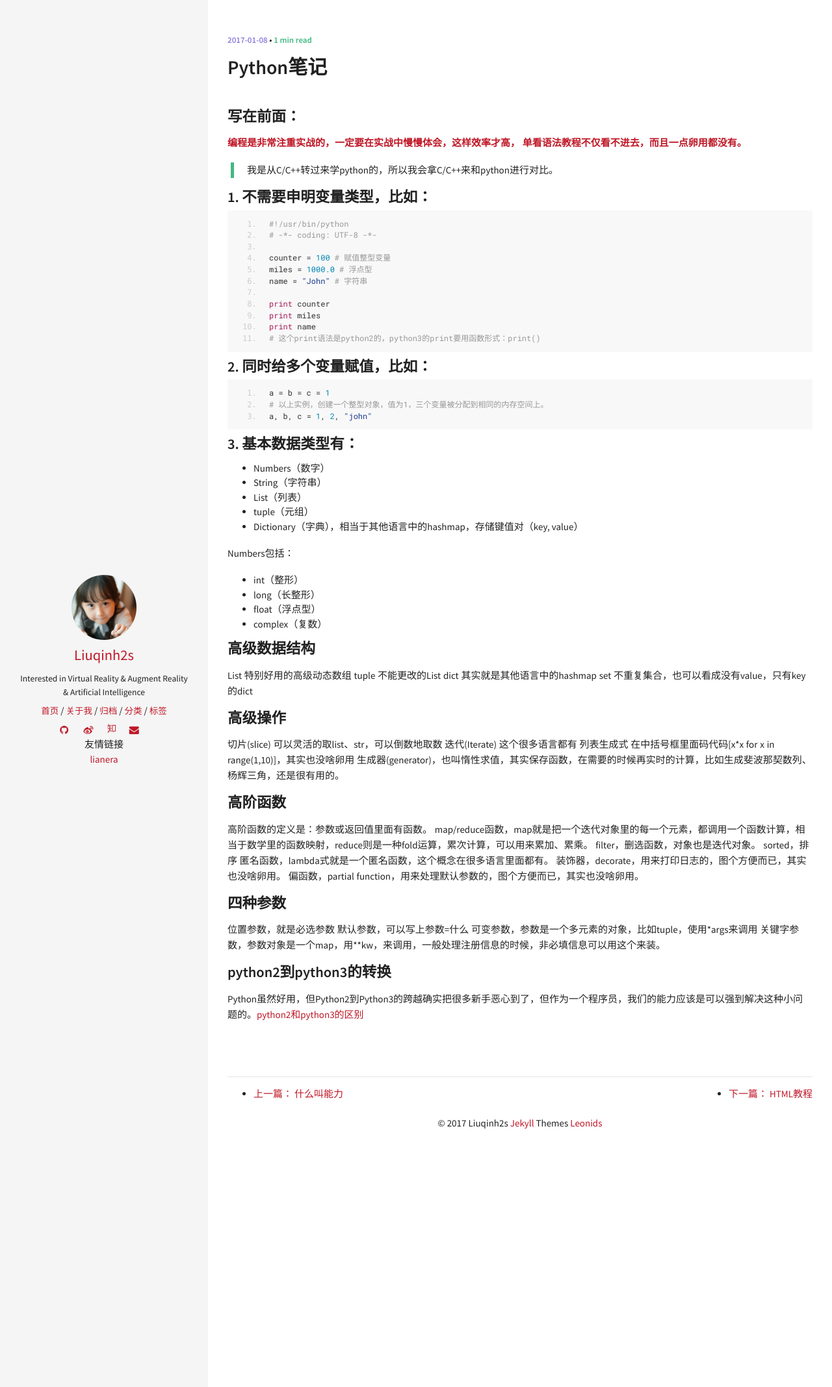
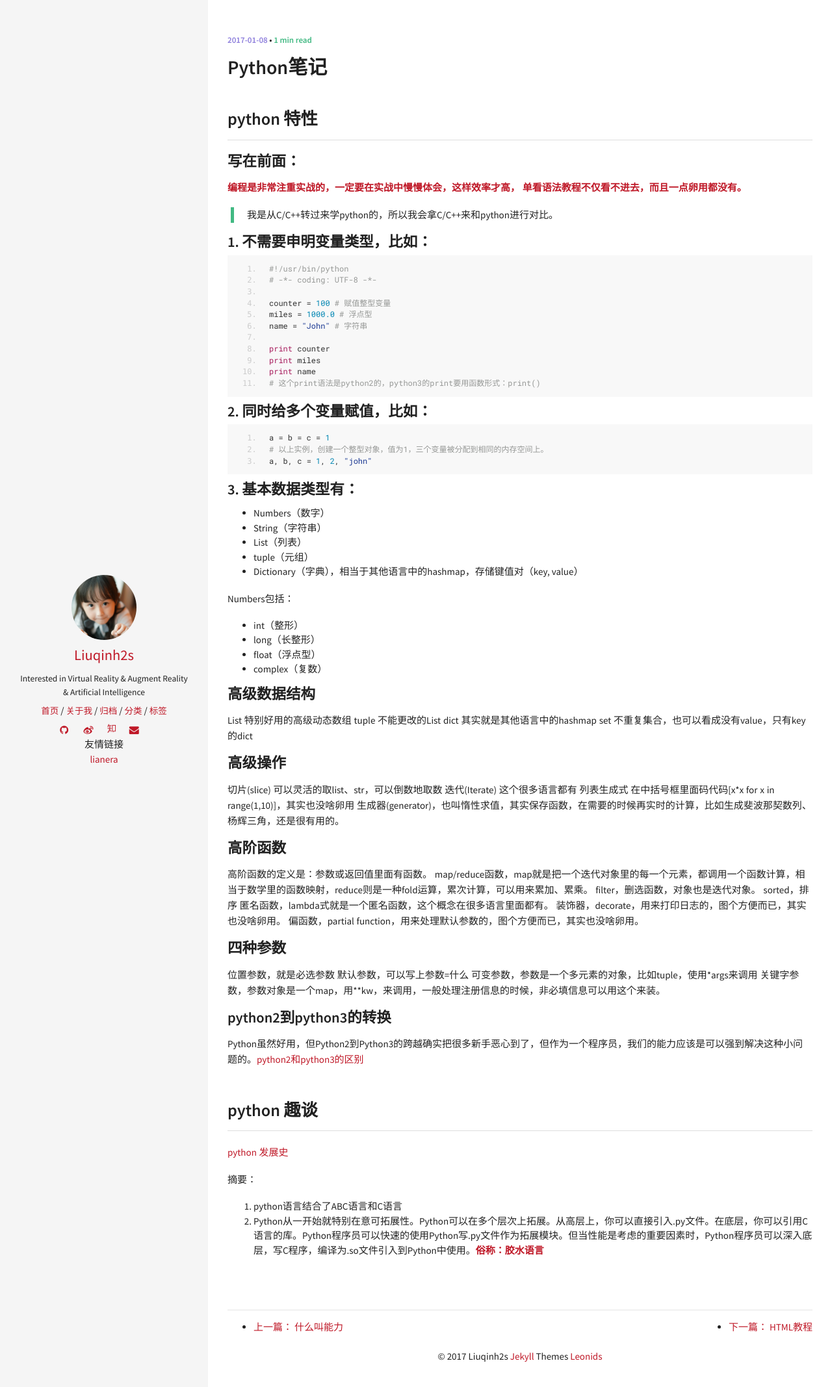
Before and after one commit to transcendtron/liuqinh2s.github.io, a Jekyll site: the page built from _posts/2017-1-8-Python笔记.md, in a window 1280 px wide. Shown: the top 2135 px of the page at 65% size. Built offline with Jekyll 4.4.1, drawn with Linux system fonts in a browser that asks for light colours; comment, search, counter and statistics services are not loaded.

```diff
--- a/_posts/2017-1-8-Python笔记.md
+++ b/_posts/2017-1-8-Python笔记.md
@@ -4,6 +4,8 @@
 categories: 语言
 comments: true
 ---
+
+## python 特性
 
 ### 写在前面：
 
@@ -86,3 +88,11 @@
 ### python2到python3的转换
 
 Python虽然好用，但Python2到Python3的跨越确实把很多新手恶心到了，但作为一个程序员，我们的能力应该是可以强到解决这种小问题的。[python2和python3的区别](https://gist.github.com/scturtle/3060332)
+
+## python 趣谈
+
+[python 发展史](https://www.15yan.com/story/1JKTBQvVk5e/)
+
+摘要：
+1. python语言结合了ABC语言和C语言
+2. Python从一开始就特别在意可拓展性。Python可以在多个层次上拓展。从高层上，你可以直接引入.py文件。在底层，你可以引用C语言的库。Python程序员可以快速的使用Python写.py文件作为拓展模块。但当性能是考虑的重要因素时，Python程序员可以深入底层，写C程序，编译为.so文件引入到Python中使用。**俗称：胶水语言**
```
Also changed, not shown: _posts/2017-1-11-程序员要懂的概念大全.md (added, +62 -0 lines), _posts/2017-1-11-聊聊计算机历史和未来.md (added, +6 -0 lines).
